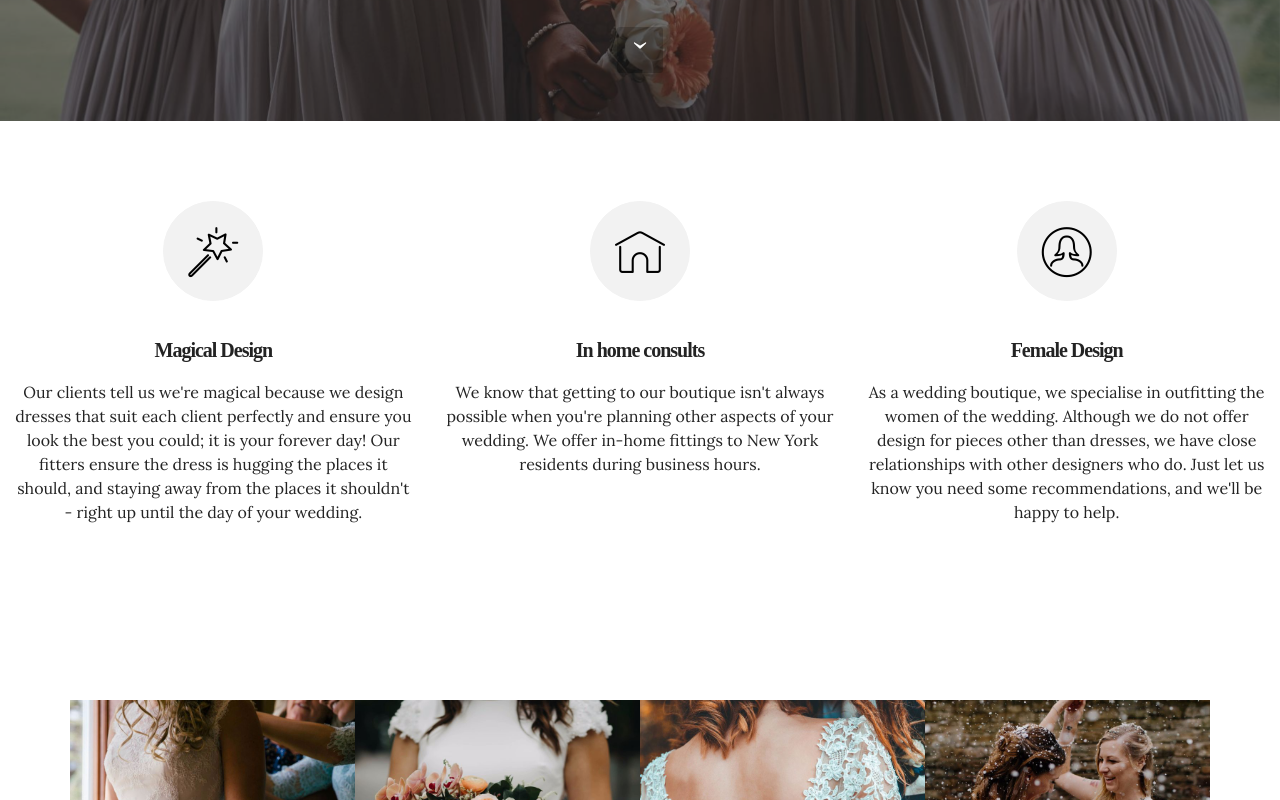
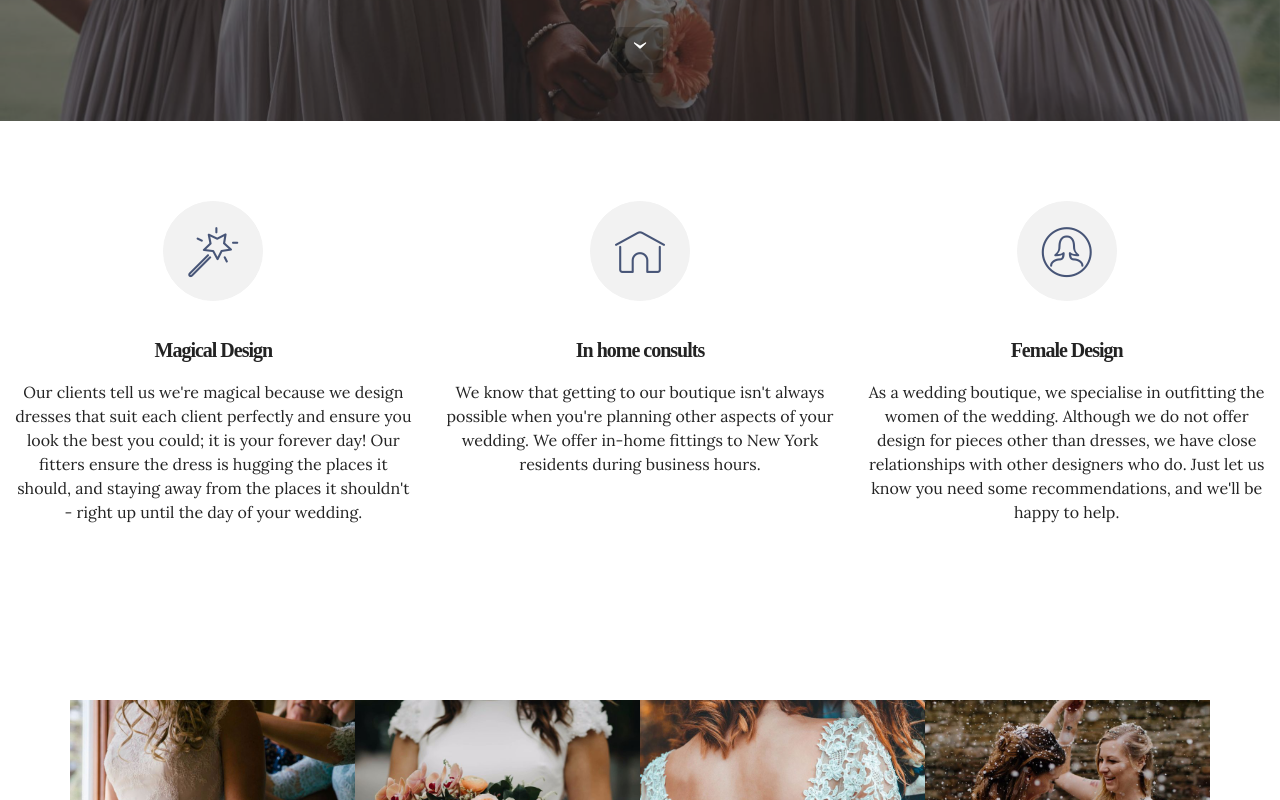
Before and after one commit to CreativeChloe/SamanthaTailorSite, a plain HTML site: page index.html in a window 1280 px wide. Shown: the part 679-1479 px from the top of the page. Drawn offline with Linux system fonts and the light colour scheme; files whose address does not match are found by name; a web font is replaced by a local one.

Commit message:
create github pages

```diff
--- a/index.html
+++ b/index.html
@@ -60,7 +60,7 @@
 
 </section>
 
-<section class="engine"><a href="https://mobirise.co/p">bootstrap navbar</a></section><section class="mbr-section mbr-section-hero mbr-section-full mbr-section-with-arrow mbr-parallax-background mbr-after-navbar" id="header1-2" data-rv-view="5" style="background-image: url(assets/images/andre-hunter-263233-1999x1334.jpg);">
+<section class="engine"><a href="https://mobirise.co/n">bootstrap modal form</a></section><section class="mbr-section mbr-section-hero mbr-section-full mbr-section-with-arrow mbr-parallax-background mbr-after-navbar" id="header1-2" data-rv-view="5" style="background-image: url(assets/images/andre-hunter-263233-1999x1334.jpg);">
 
     <div class="mbr-overlay" style="opacity: 0.5; background-color: rgb(0, 0, 0);"></div>
 
@@ -90,7 +90,7 @@
         <div class="mbr-cards-col col-xs-12 col-lg-4" style="padding-top: 80px; padding-bottom: 80px;">
             <div class="container">
                 <div class="card cart-block">
-                    <div class="card-img iconbox"><a href="https://mobirise.com" class="mbri-magic-stick mbr-iconfont mbr-iconfont-features4" style="color: black;"></a></div>
+                    <div class="card-img iconbox"><span class="mbri-magic-stick mbr-iconfont mbr-iconfont-features4" style="color: rgb(71, 85, 119);"></span></div>
                     <div class="card-block">
                         <h4 class="card-title">Magical Design</h4>
                         <h5 class="card-subtitle"></h5>
@@ -103,7 +103,7 @@
         <div class="mbr-cards-col col-xs-12 col-lg-4" style="padding-top: 80px; padding-bottom: 80px;">
             <div class="container">
                 <div class="card cart-block">
-                    <div class="card-img iconbox"><a href="https://mobirise.com" class="mbri-home mbr-iconfont mbr-iconfont-features4" style="color: black;"></a></div>
+                    <div class="card-img iconbox"><span class="mbri-home mbr-iconfont mbr-iconfont-features4" style="color: rgb(71, 85, 119);"></span></div>
                     <div class="card-block">
                         <h4 class="card-title">In home consults</h4>
                         <h5 class="card-subtitle"></h5>
@@ -116,7 +116,7 @@
         <div class="mbr-cards-col col-xs-12 col-lg-4" style="padding-top: 80px; padding-bottom: 80px;">
             <div class="container">
                 <div class="card cart-block">
-                    <div class="card-img iconbox"><a href="https://mobirise.com" class="mbri-user2 mbr-iconfont mbr-iconfont-features4" style="color: black;"></a></div>
+                    <div class="card-img iconbox"><span class="mbri-user2 mbr-iconfont mbr-iconfont-features4" style="color: rgb(71, 85, 119);"></span></div>
                     <div class="card-block">
                         <h4 class="card-title">Female Design</h4>
                         <h5 class="card-subtitle"></h5>
@@ -359,7 +359,7 @@
 
                     <form action="https://mobirise.com/" method="post" data-form-title="CONTACT FORM">
 
-                        <input type="hidden" value="znMrGp2LxaZrT5BvkF0C1SBaaudwvYxNNsa/DRzQ3EcP1fDDOt6omegQ1FlIInod8i8ofKWrGxuLBxANkHlIItAMYfUp4ykOoPcH+qDFY5EBOqU7Nyuop2PIzF6VV0H3" data-form-email="true">
+                        <input type="hidden" value="NkYMQSYgUWTWKEKYY975c4Ikh78e9LE52LBdc4Yz5iQ4lGJ6KT7QngyQX9uOv8idS5xGzVekwlyjqgiWsYvxR/pZyUY29mosMbbBNdSxVUe3wKpwZ54l5liMr+QksnYd" data-form-email="true">
 
                         <div class="row row-sm-offset">
 
```
Also changed, not shown: assets/images/photo-nic-co-uk-nic-224379-1-1999x1333.jpg (added), 1 other file.
